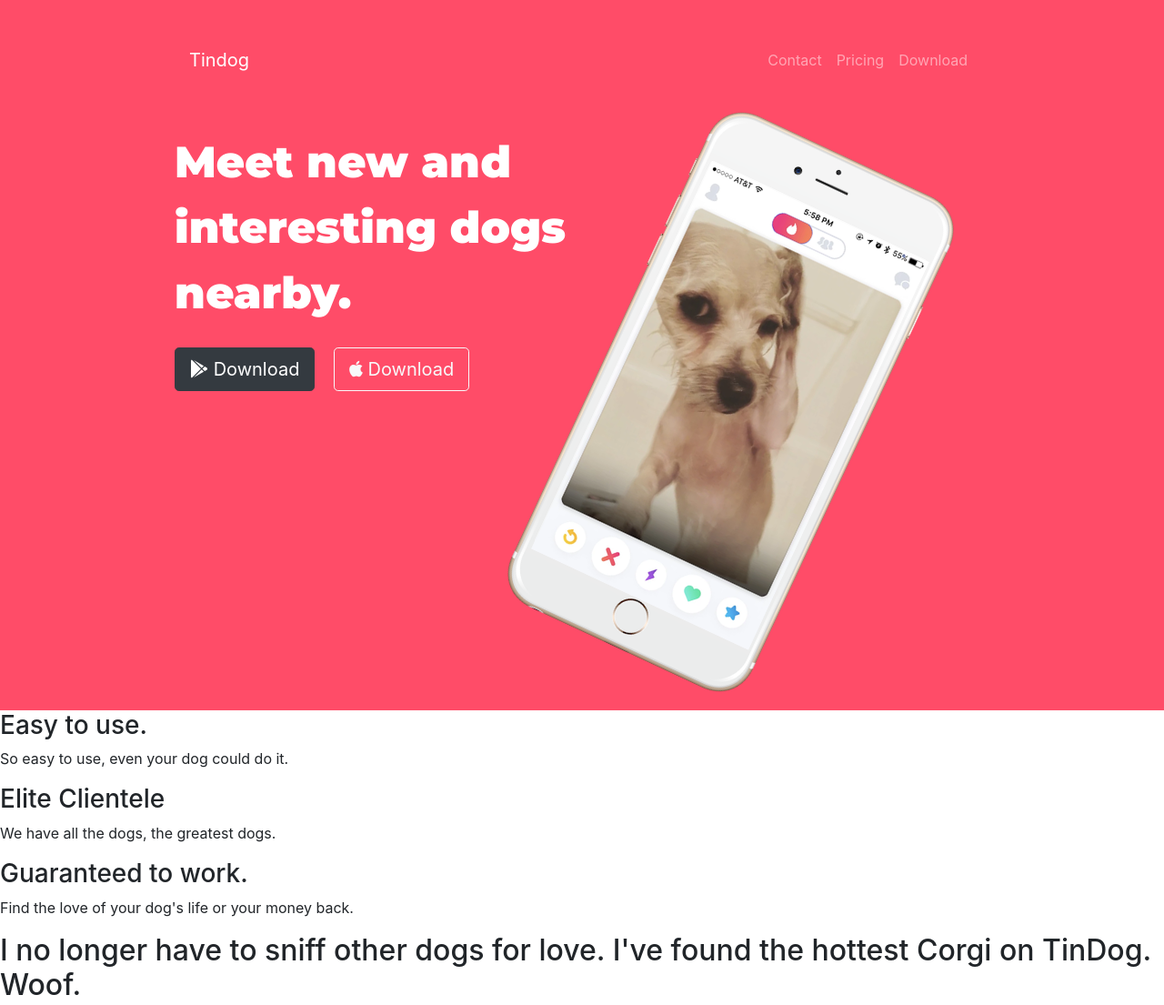
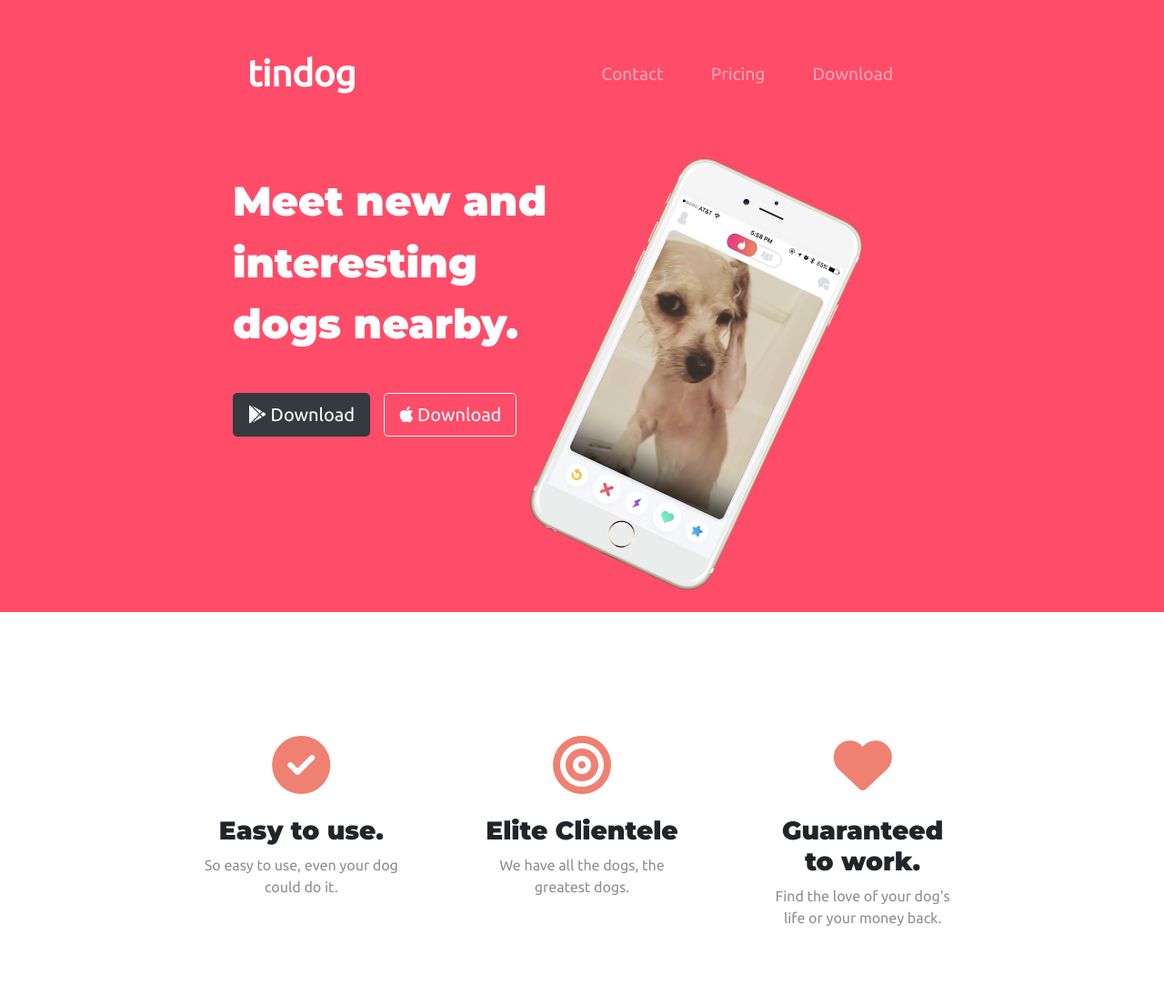
Before and after one commit to kirizhu/TinDog, a plain HTML site: page index.html in a window 1280 px wide. Shown: the top 1105 px of the page at 91% size. Drawn offline with nearby package versions, Linux system fonts and the light colour scheme.

Commit message:
started stylingsecond section

```diff
--- a/css/styles.css
+++ b/css/styles.css
@@ -1,16 +1,68 @@
+body{
+
+}
 #title{
     background-color: #ff4c68;
+    color: #fff;
 }
 .container-fluid{
-    padding: 3% 15%;
+    padding: 3% 20%;
 }
 h1{
-    font-family: 'Montserrat', sans-serif;
-    font-size: 3rem;
+    font-size: 2.8rem;
     line-height: 1.5;
-    color: white;
+    font-family: 'Montserrat';
 }
+/* Navbar */
+.navbar{
+    padding-bottom: 4.5rem;
+}
+.navbar-brand{
+    font-family: 'Ubuntu';
+    font-weight: bold;
+    font-size: 2.5rem;
+}
+.nav-item{
+    padding: 0 18px;
+}
+.nav-link{
+    font-size: 1.2rem;
+    font-family: 'Ubuntu';
+    font-weight: lighter;
+}
+/* Button */
+.download-button{
+    margin: 5% 3% 5% 0;
+    font-family: 'Ubuntu';
+    font-weight: lighter;
+}
+/* Image */
 .rotated-img {
     transform: rotate(25deg);
-    height: 600px;
+    width: 60%;
 }
+/* Features */
+#features{
+    padding: 7% 15%;
+    text-align: center;
+}
+.feature-card {
+    padding: 5%;
+}
+.feature-card > i{
+    color: #ef8172;
+    padding-bottom: 1.5rem;
+}
+.feature-card > i:hover{
+    color: #ff4c68;
+    padding-bottom: 1.5rem;
+}
+.feature-card > h3{
+    font-family: 'Montserrat';
+
+}
+.feature-card > p{
+    font-family: 'Ubuntu';
+    font-weight: 100;
+    color: #8f8f8f;
+}
--- a/index.html
+++ b/index.html
@@ -19,7 +19,7 @@
     <div class="container-fluid">
       <!-- Nav Bar -->
       <nav class="navbar navbar-expand-lg navbar-dark">
-        <a class="navbar-brand" href="">Tindog</a>
+        <a class="navbar-brand" href="">tindog</a>
         <button class="navbar-toggler" type="button" data-toggle="collapse" data-target="#navbarSupportedContent"
           aria-controls="navbarSupportedContent" aria-expanded="false" aria-label="Toggle navigation">
           <span class="navbar-toggler-icon"></span>
@@ -42,11 +42,11 @@
 
 
       <!-- Title -->
-      <div class="row mt-5">
+      <div class="row">
         <div class="col-lg-6 col-md-12">
           <h1 class="mb-4"id="section-heading">Meet new and interesting dogs nearby.</h1>
-          <button class="btn btn-dark btn-lg mr-3" type="button"><i class="fab fa-google-play"></i> Download</button>
-          <button class="btn btn-outline-light btn-lg" type="button"><i class="fab fa-apple"></i> Download</button>
+          <button class="btn btn-dark btn-lg download-button" type="button"><i class="fab fa-google-play"></i> Download</button>
+          <button class="btn btn-outline-light btn-lg download-button" type="button"><i class="fab fa-apple"></i> Download</button>
         </div>
         <div class="col-lg-6 col-md-12">
           <img class="rotated-img" src="images/iphone6.png" alt="iphone-mockup">
@@ -59,16 +59,23 @@
   <!-- Features -->
 
   <section id="features">
-
+    <div class="row">
+    <div class="feature-card col-lg-4">
+      <i class="fas fa-check-circle fa-4x"></i>
     <h3>Easy to use.</h3>
     <p>So easy to use, even your dog could do it.</p>
-
+  </div>
+    <div class="feature-card col-lg-4">
+      <i class="fas fa-bullseye fa-4x"></i>
     <h3>Elite Clientele</h3>
     <p>We have all the dogs, the greatest dogs.</p>
-
+  </div>
+    <div class="feature-card col-lg-4">
+      <i class="fas fa-heart fa-4x"></i>
     <h3>Guaranteed to work.</h3>
     <p>Find the love of your dog's life or your money back.</p>
-
+  </div>
+</div>
   </section>
 
 
```
